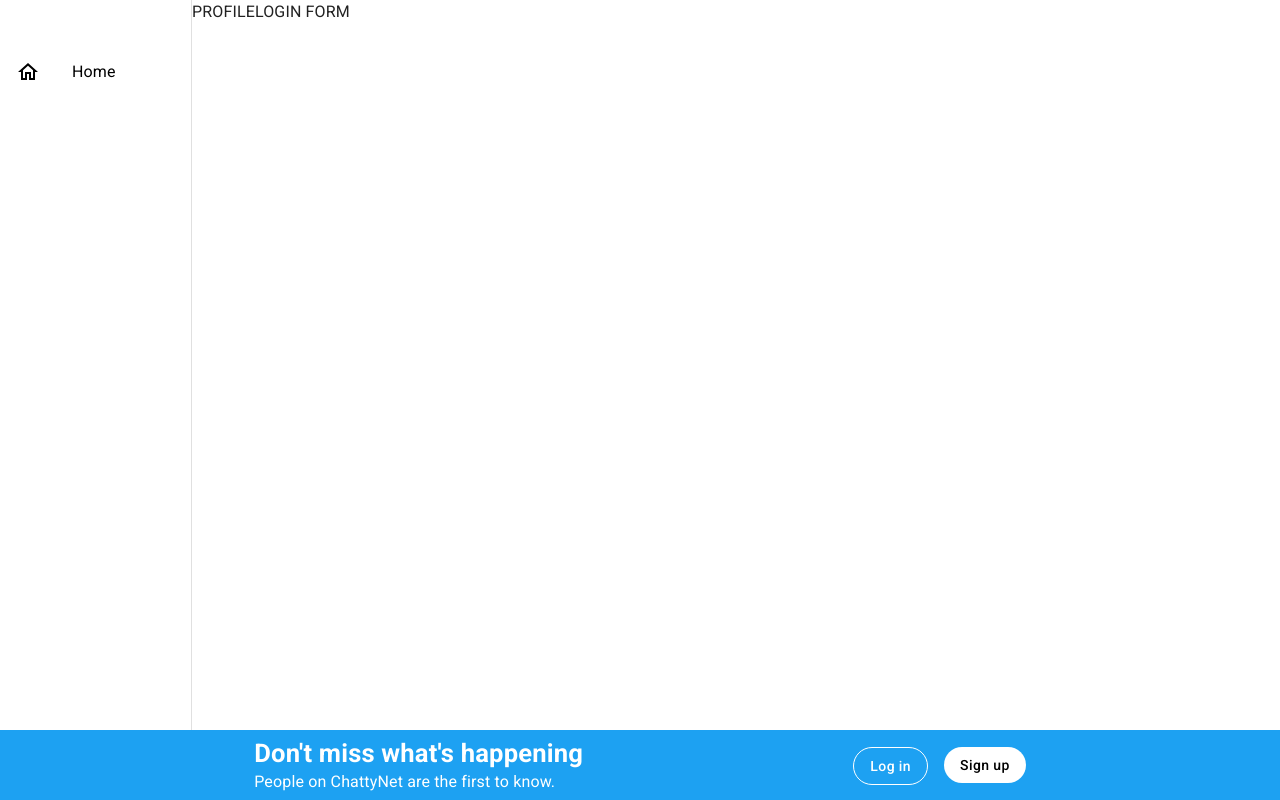
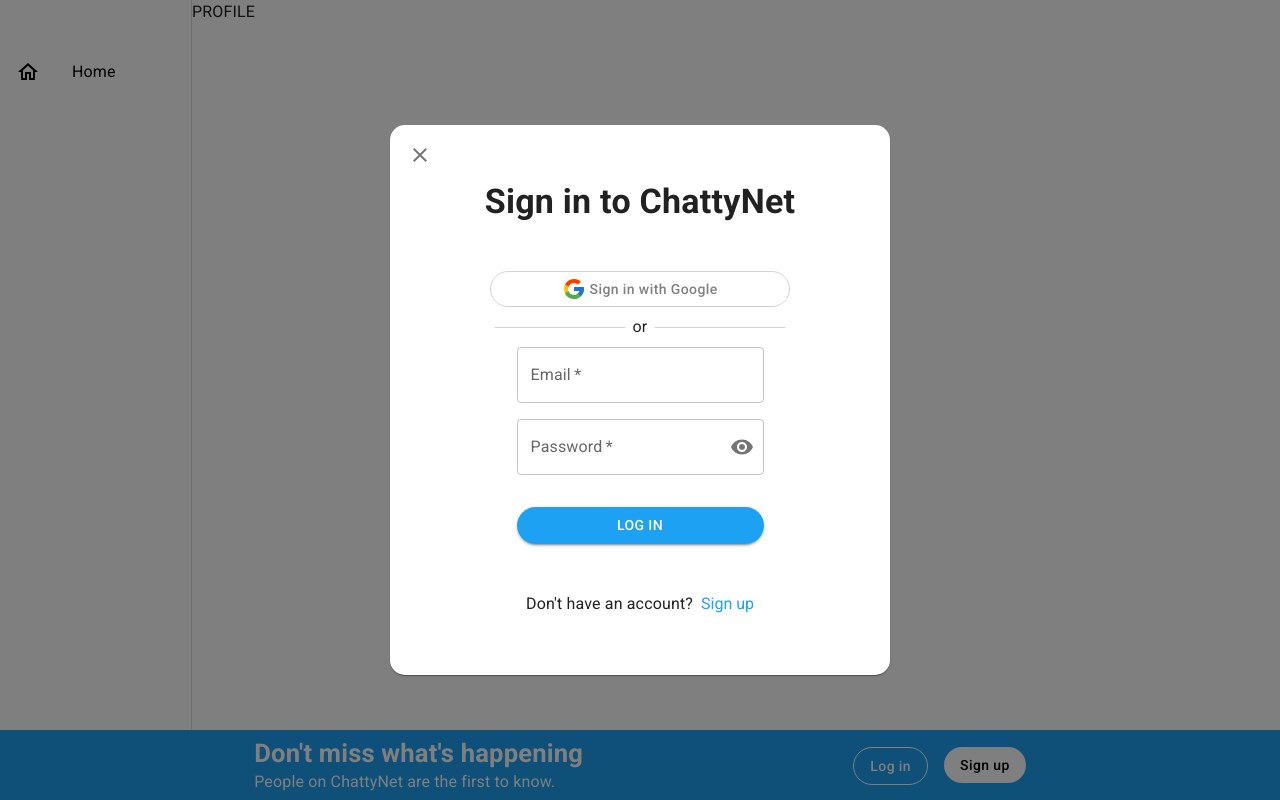
Before and after one commit to gabrielius-dev/ChattyNet, a React (Vite) app: page /profile in a window 1280 px wide. Both pictures are taken after a click on the button "Log in". Built offline with nearby package versions, Linux system fonts and the light colour scheme; no server answers.

Commit message:
Add LogInForm with functionality

```diff
--- a/src/components/AuthForms/LogInForm.tsx
+++ b/src/components/AuthForms/LogInForm.tsx
@@ -1,3 +1,186 @@
-export default function LogInForm() {
-  return <>LOGIN FORM</>;
-}
+import { useState, useRef } from "react";
+import {
+  FormControl,
+  FormHelperText,
+  IconButton,
+  InputAdornment,
+  InputLabel,
+  Modal,
+  OutlinedInput,
+  Paper,
+} from "@mui/material";
+import { useAppDispatch, useAppSelector } from "../../app/hooks";
+import { hideLogInForm, showSignUpForm } from "../../app/features/UISlice";
+import CloseIcon from "@mui/icons-material/Close";
+import { Button, Stack, Typography, Link, TextField } from "@mui/material";
+import { signInWithEmailAndPassword } from "firebase/auth";
+import { auth } from "../../app/firebase/firebase";
+import { FirebaseError } from "firebase/app";
+import Visibility from "@mui/icons-material/Visibility";
+import VisibilityOff from "@mui/icons-material/VisibilityOff";
+import GoogleLogInButton from "./GoogleLogInButton";
+
+const LoginForm = () => {
+  const dispatch = useAppDispatch();
+  const open = useAppSelector((state) => state.UI.isLogInFormShowing);
+  const [email, setEmail] = useState("");
+  const [password, setPassword] = useState("");
+  const [showPassword, setShowPassword] = useState(false);
+  const [errorMessage, setErrorMessage] = useState("");
+  const emailRef = useRef<HTMLInputElement>(null);
+  const passwordRef = useRef<HTMLInputElement>(null);
+
+  const errorMessages: { [key: string]: string } = {
+    "auth/invalid-email": "Invalid email address",
+    "auth/user-disabled": "User account is disabled",
+    "auth/user-not-found": "User not found",
+    "auth/wrong-password": "Incorrect password",
+    "auth/operation-not-allowed": "Operation not allowed",
+    "auth/invalid-credential": "Invalid credential",
+    "auth/network-request-failed": "Network request failed",
+    "auth/too-many-requests": "Too many requests. Wait a minute.",
+  };
+
+  async function logInUser(e: React.FormEvent<HTMLFormElement>) {
+    e.preventDefault();
+
+    // Validate email field
+    const emailRegex = /\S+@\S+\.\S+/;
+    if (!emailRegex.test(email)) {
+      setErrorMessage("Invalid email format");
+      emailRef.current?.focus();
+      return;
+    }
+
+    try {
+      await signInWithEmailAndPassword(auth, email, password);
+      dispatch(hideLogInForm());
+    } catch (error: unknown) {
+      const errorCode = (error as FirebaseError).code;
+      console.log(errorCode);
+      const errorMessage = errorMessages[errorCode] || "Unknown error occurred";
+      const isEmailError = errorMessage.toLowerCase().includes("email");
+      const isPasswordError = errorMessage.toLowerCase().includes("password");
+      if (isEmailError) {
+        emailRef.current?.focus();
+      } else if (isPasswordError) {
+        passwordRef.current?.focus();
+      }
+      setErrorMessage(errorMessage);
+    }
+  }
+
+  return (
+    <Modal open={open}>
+      <Paper
+        sx={{
+          position: "absolute",
+          top: "50%",
+          left: "50%",
+          transform: "translate(-50%, -50%)",
+          borderRadius: "15px",
+          width: "500px",
+          height: "550px",
+          display: "flex",
+          flexDirection: "column",
+          alignItems: "center",
+          gap: 1,
+        }}
+      >
+        <IconButton
+          onClick={() => dispatch(hideLogInForm())}
+          sx={{ position: "absolute", top: 10, left: 10 }}
+          aria-label="close"
+        >
+          <CloseIcon />
+        </IconButton>
+        <Typography variant="h4" fontWeight="bold" mt={7} mb={5}>
+          Sign in to ChattyNet
+        </Typography>
+        <GoogleLogInButton />
+        <Stack
+          direction="row"
+          spacing={1}
+          alignItems="center"
+          justifyContent="center"
+        >
+          <span
+            style={{
+              border: "none",
+              height: "1px",
+              backgroundColor: "#CFCFCF",
+              width: "130px",
+            }}
+          />
+          <Typography>or</Typography>
+          <span
+            style={{
+              border: "none",
+              height: "1px",
+              backgroundColor: "#CFCFCF",
+              width: "130px",
+            }}
+          />
+        </Stack>
+        <form onSubmit={(e) => logInUser(e)}>
+          <Stack direction="column" spacing={2}>
+            <TextField
+              value={email}
+              onChange={(e) => setEmail(e.target.value)}
+              label="Email"
+              type="email"
+              inputRef={emailRef}
+              required
+            />
+            <FormControl variant="outlined" required>
+              <InputLabel htmlFor="password">Password</InputLabel>
+              <OutlinedInput
+                id="password"
+                type={showPassword ? "text" : "password"}
+                value={password}
+                ref={passwordRef}
+                onChange={(e) => setPassword(e.target.value)}
+                inputProps={{ minLength: 6, maxLength: 32 }}
+                endAdornment={
+                  <InputAdornment position="end">
+                    <IconButton
+                      aria-label="toggle password visibility"
+                      onClick={() => setShowPassword(!showPassword)}
+                      edge="end"
+                    >
+                      {showPassword ? <VisibilityOff /> : <Visibility />}
+                    </IconButton>
+                  </InputAdornment>
+                }
+                label="Password"
+              />
+            </FormControl>
+            <FormHelperText error>{errorMessage}</FormHelperText>
+            <Button
+              variant="contained"
+              type="submit"
+              sx={{ borderRadius: "20px" }}
+            >
+              Log In
+            </Button>
+          </Stack>
+        </form>
+        <Stack direction="row" mt={5} spacing={1}>
+          <Typography variant="body1">Don't have an account?</Typography>
+          <Link
+            component="button"
+            underline="hover"
+            onClick={() => {
+              dispatch(hideLogInForm());
+              dispatch(showSignUpForm());
+            }}
+          >
+            Sign up
+          </Link>
+        </Stack>
+      </Paper>
+    </Modal>
+  );
+};
+
+export default LoginForm;
```
